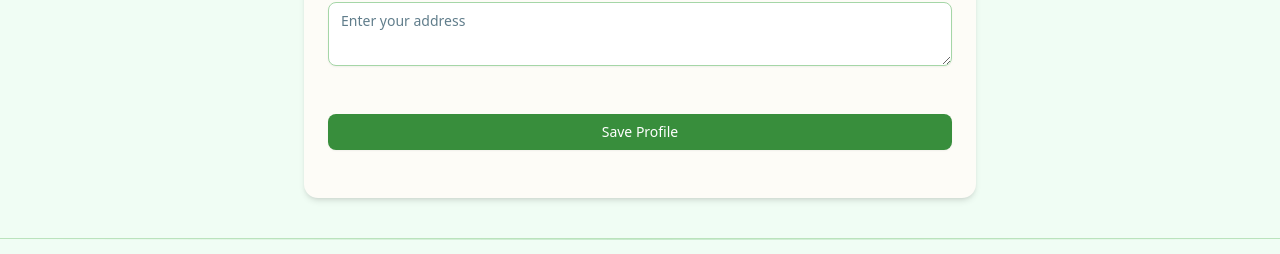
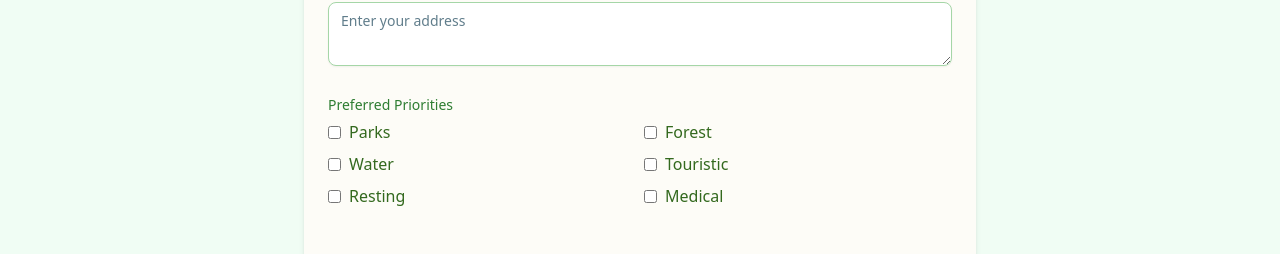
Before and after one commit to Hardik-Kumar1912/stridr, a Next.js app: page /profile in a window 1280 px wide. Shown: the part 698-952 px from the top of the page. Built offline with nearby package versions, Linux system fonts and the light colour scheme; no server answers.

Commit message:
clerk publicMetaData added

```diff
--- a/package.json
+++ b/package.json
@@ -10,6 +10,7 @@
     "format": "prettier --write ."
   },
   "dependencies": {
+    "@clerk/clerk-sdk-node": "^5.1.6",
     "@clerk/nextjs": "^6.22.0",
     "@mapbox/polyline": "^1.2.1",
     "@radix-ui/react-dialog": "^1.1.14",
--- /dev/null
+++ b/src/app/api/profile/save/route.js
@@ -0,0 +1,31 @@
+import { auth, clerkClient } from '@clerk/nextjs/server'
+
+export async function POST(req) {
+  const { userId } = await auth()
+
+  if (!userId) {
+    return Response.json({ error: 'Unauthorized' }, { status: 401 })
+  }
+
+  const client = await clerkClient()
+
+  try {
+    const body = await req.json()
+    const { name, age, address, gender, profileImage, priorities } = body
+
+    const res = await client.users.updateUser(userId, {
+      publicMetadata: {
+        age,
+        address,
+        gender,
+        priorities,
+        profileImage,
+      },
+    })
+
+    return Response.json({ success: true })
+  } catch (err) {
+    console.error('Error saving profile:', err)
+    return Response.json({ error: 'Internal Server Error' }, { status: 500 })
+  }
+}
--- a/src/app/profile/page.jsx
+++ b/src/app/profile/page.jsx
@@ -10,6 +10,15 @@ import { UserIcon } from "lucide-react";
 import { UploadButton } from "@/utils/uploadthing";
 import { useUser } from "@clerk/nextjs";
 
+const prioritiesList = [
+  "parks",
+  "forest",
+  "water",
+  "touristic",
+  "resting",
+  "medical",
+];
+
 export default function ProfilePage() {
   const { user, isLoaded } = useUser();
   const [gender, setGender] = useState("male");
@@ -17,6 +26,7 @@ export default function ProfilePage() {
   const [name, setName] = useState("");
   const [age, setAge] = useState("");
   const [address, setAddress] = useState("");
+  const [priorities, setPriorities] = useState([]);
   const [hasMounted, setHasMounted] = useState(false);
 
   useEffect(() => {
@@ -30,10 +40,49 @@ export default function ProfilePage() {
       setGender(user.gender || "male");
       setAge(user.publicMetadata?.age || "");
       setAddress(user.publicMetadata?.address || "");
+      setPriorities(user.publicMetadata?.priorities || []);
     }
   }, [user, isLoaded]);
 
+  const handlePriorityChange = (value) => {
+    setPriorities((prev) =>
+      prev.includes(value)
+        ? prev.filter((item) => item !== value)
+        : [...prev, value]
+    );
+  };
+
   if (!hasMounted || !isLoaded) return null;
+
+  const handleSave = async () => {
+  try {
+    const res = await fetch("/api/profile/save", {
+      method: "POST",
+      headers: { "Content-Type": "application/json" },
+      credentials: "include",
+      body: JSON.stringify({
+        name,
+        age,
+        address,
+        gender,
+        profileImage,
+        priorities,
+      }),
+    });
+
+    const data = await res.json();
+    if (data.success) {
+      alert("Profile saved successfully!");
+    } else {
+      alert("Error saving profile");
+    }
+  } catch (err) {
+    console.error("Save failed", err);
+    alert("Something went wrong");
+  }
+};
+
+
 
   return (
     <main className="max-w-2xl mx-auto py-12 px-4 sm:px-6 mt-20 mb-10 space-y-8 bg-[#fdfcf7] rounded-xl shadow-md">
@@ -89,7 +138,7 @@ export default function ProfilePage() {
             }}
             content={{
               button({ isUploading }) {
-                return isUploading ? "Uploading..." : "Upload Profile Image";
+                return isUploading ? "Uploading..." : "Edit Profile Image";
               },
             }}
           />
@@ -133,24 +182,14 @@ export default function ProfilePage() {
           onValueChange={(value) => setGender(value)}
           className="flex flex-col sm:flex-row gap-4"
         >
-          <div className="flex items-center space-x-2">
-            <RadioGroupItem value="male" id="male" />
-            <Label htmlFor="male" className="capitalize text-[#33691e]">
-              Male
-            </Label>
-          </div>
-          <div className="flex items-center space-x-2">
-            <RadioGroupItem value="female" id="female" />
-            <Label htmlFor="female" className="capitalize text-[#33691e]">
-              Female
-            </Label>
-          </div>
-          <div className="flex items-center space-x-2">
-            <RadioGroupItem value="other" id="other" />
-            <Label htmlFor="other" className="capitalize text-[#33691e]">
-              Other
-            </Label>
-          </div>
+          {["male", "female", "other"].map((g) => (
+            <div key={g} className="flex items-center space-x-2">
+              <RadioGroupItem value={g} id={g} />
+              <Label htmlFor={g} className="capitalize text-[#33691e]">
+                {g}
+              </Label>
+            </div>
+          ))}
         </RadioGroup>
       </div>
 
@@ -168,7 +207,28 @@ export default function ProfilePage() {
         />
       </div>
 
-      <Button className="w-full mt-4 bg-[#388e3c] hover:bg-[#2e7d32] text-white">
+      {/* Priorities */}
+      <div className="space-y-2">
+        <Label className="text-[#2e7d32] mb-2">Preferred Priorities</Label>
+        <div className="grid grid-cols-2 gap-2">
+          {prioritiesList.map((priority) => (
+            <label
+              key={priority}
+              className="flex items-center space-x-2 text-[#33691e]"
+            >
+              <input
+                type="checkbox"
+                value={priority}
+                checked={priorities.includes(priority)}
+                onChange={() => handlePriorityChange(priority)}
+              />
+              <span className="capitalize">{priority}</span>
+            </label>
+          ))}
+        </div>
+      </div>
+
+      <Button className="w-full mt-4 bg-[#388e3c] hover:bg-[#2e7d32] text-white" onClick={handleSave}>
         Save Profile
       </Button>
     </main>
--- a/src/app/route/page.jsx
+++ b/src/app/route/page.jsx
@@ -7,6 +7,7 @@ import { Label } from "@/components/ui/label";
 import { RadioGroup, RadioGroupItem } from "@/components/ui/radio-group";
 import { useRouter } from "next/navigation";
 import { useRoute } from "@/context/RouteContext";
+import { useUser } from "@clerk/nextjs";
 
 const prioritiesList = [
   "parks",
@@ -19,6 +20,7 @@ const prioritiesList = [
 
 export default function CreateRoutePage() {
   const router = useRouter();
+  const { user, isLoaded } = useUser();
   const [tripType, setTripType] = useState("round");
   const [mounted, setMounted] = useState(false);
   const [startLocation, setStartLocation] = useState("");
@@ -30,6 +32,9 @@ export default function CreateRoutePage() {
   const [loading, setLoading] = useState(false);
   const [selectedPriorities, setSelectedPriorities] = useState([]);
   const { setRoute } = useRoute();
+
+  const savedAddress = user?.publicMetadata?.address || "";
+  const savedPriorities = user?.publicMetadata?.priorities || [];
 
   useEffect(() => {
     setMounted(true);
@@ -135,7 +140,6 @@ export default function CreateRoutePage() {
         });
 
         const data = await res.json();
-        console.log("Destination Route Data:", data.route);
         if (!data?.route[0]) throw new Error("No route generated");
 
         const route = data.route[0];
@@ -187,6 +191,15 @@ export default function CreateRoutePage() {
                   Use Current Location
                 </Button>
               </div>
+              {isLoaded && savedAddress && (
+                <Button
+                  variant="outline"
+                  className="mt-2 w-full sm:w-auto"
+                  onClick={() => setStartLocation(savedAddress)}
+                >
+                  Use Address
+                </Button>
+              )}
             </div>
 
             {/* Trip Type */}
@@ -309,6 +322,15 @@ export default function CreateRoutePage() {
                   </div>
                 ))}
               </div>
+              {isLoaded && savedPriorities.length > 0 && (
+                <Button
+                  variant="outline"
+                  className="mt-2 w-full sm:w-auto"
+                  onClick={() => setSelectedPriorities(savedPriorities)}
+                >
+                  Use Saved Priorities
+                </Button>
+              )}
             </div>
 
             <p className="text-sm text-muted-foreground">
```
Also changed, not shown: 1 other file (tests, documents, lock files or other folders).
